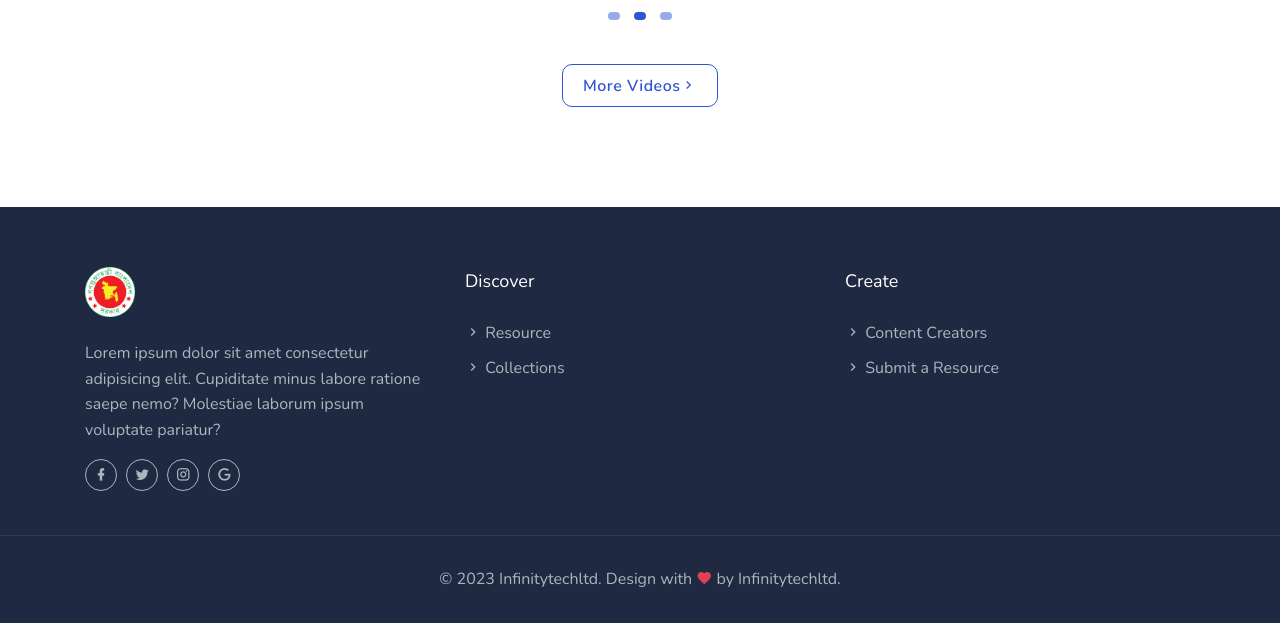
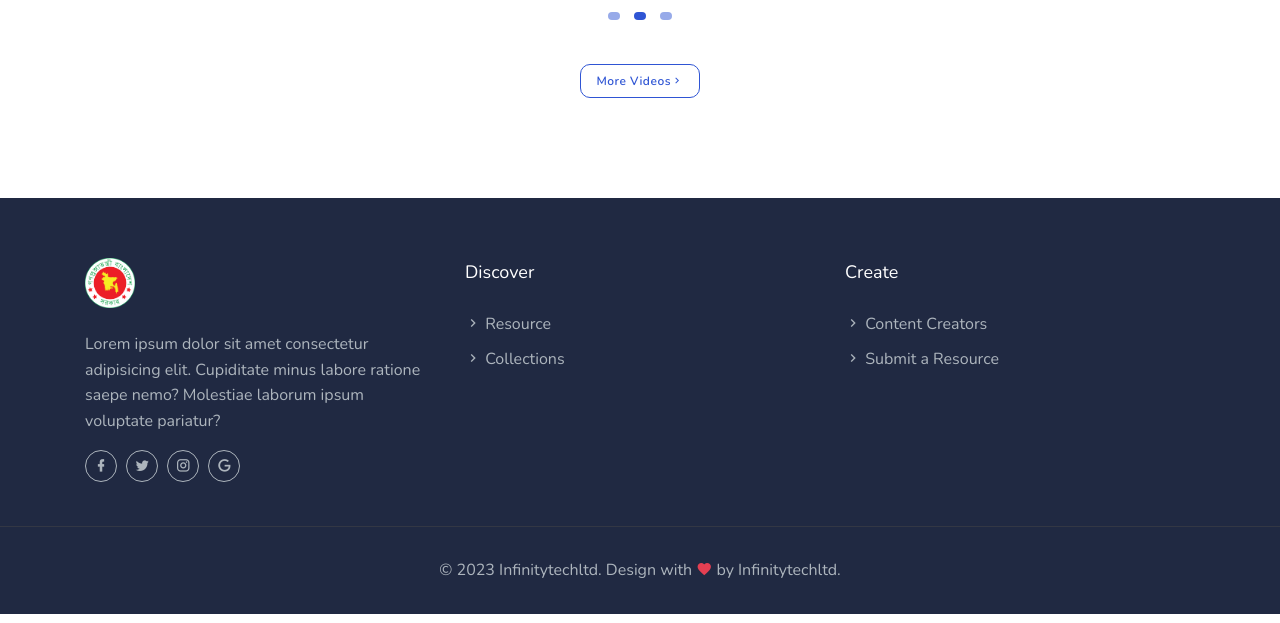
Before and after one commit to sujonkumer/project1, a plain HTML site: page index.html in a window 1280 px wide. Shown: the part 4601-5224 px from the top of the page. Drawn offline with nearby package versions, Linux system fonts and the light colour scheme.

Commit message:
Update index.html

```diff
--- a/index.html
+++ b/index.html
@@ -772,7 +772,7 @@
             </div>
             <div class="row justify-content-center">
                 <div class="col-12 text-center mt-4 pt-2">
-                    <a href="video.html" class="btn btn-primary-outline">More Videos<i
+                    <a href="video.html" class="btn btn-primary-outline btn-sm">More Videos<i
                             class="mdi mdi-chevron-right"></i></a>
                 </div>
             </div>
```
